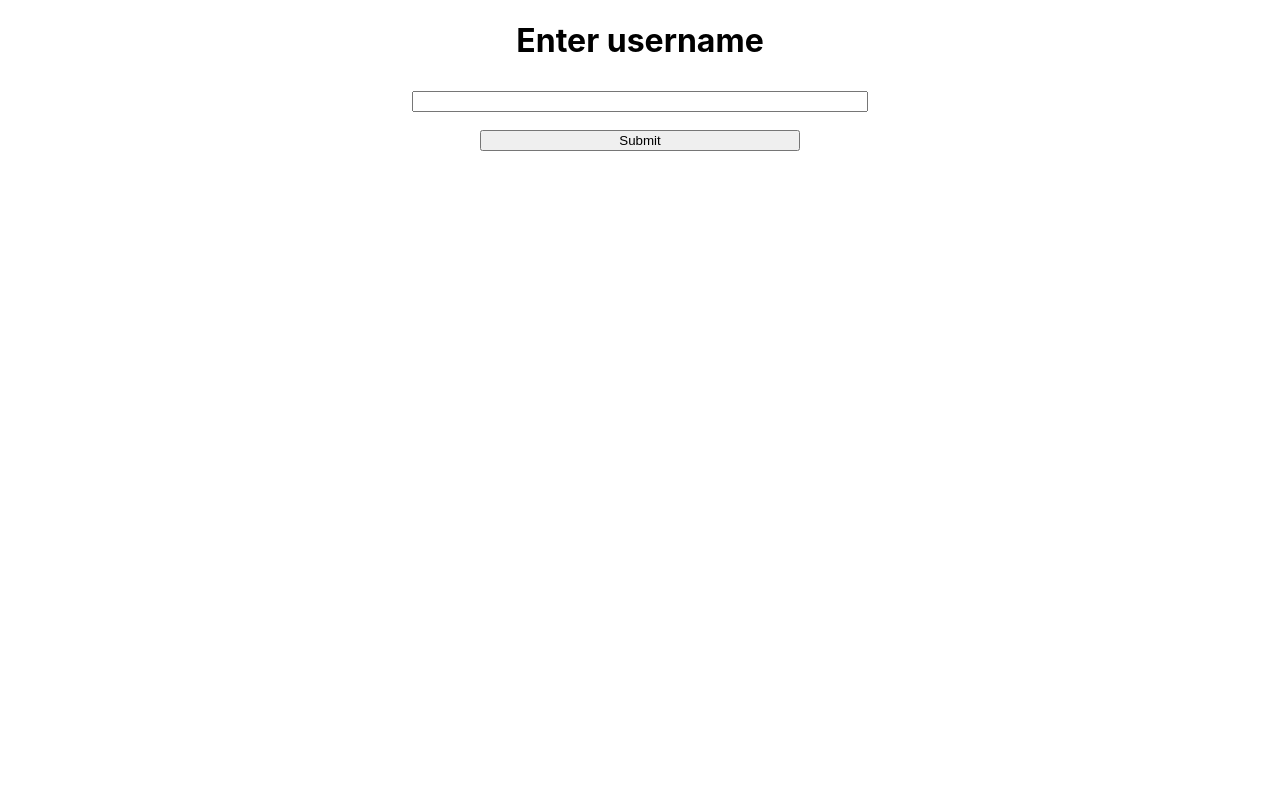
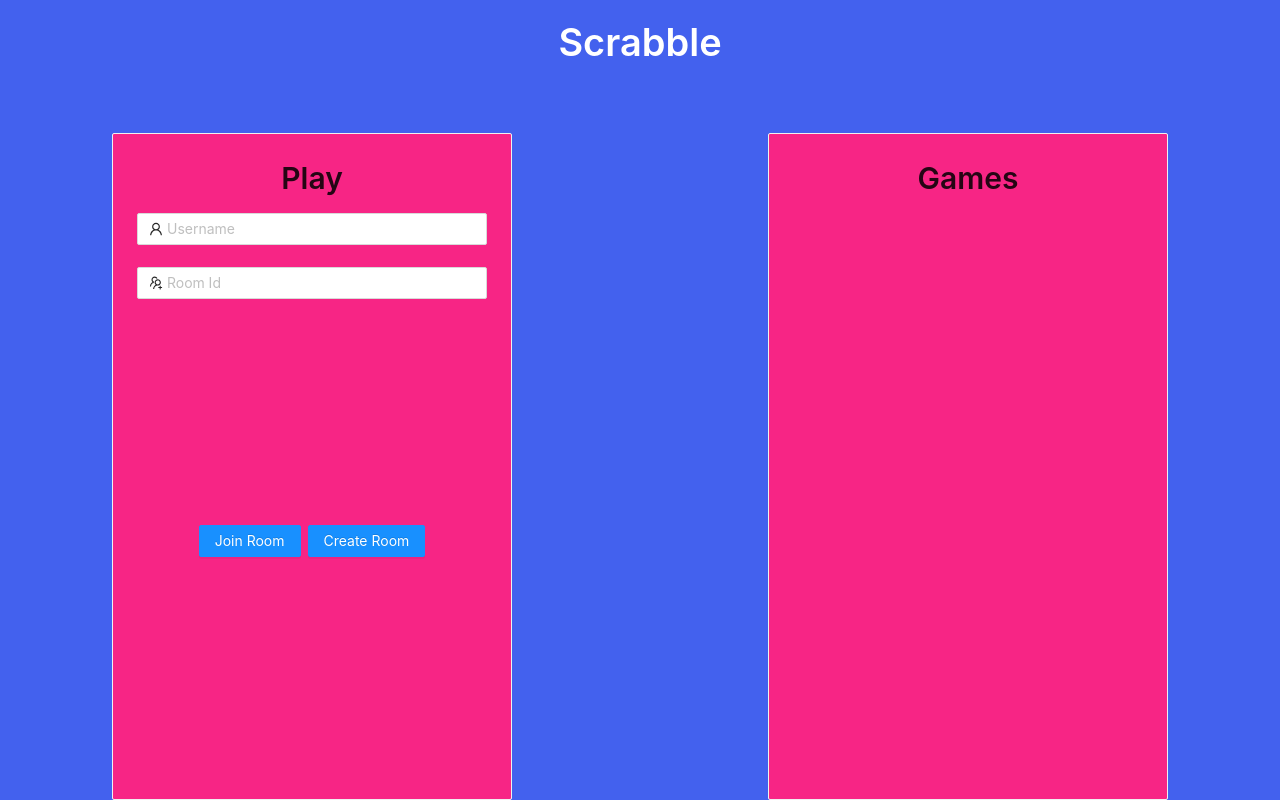
Before and after one commit to cheevu-RS/scrabble, a React (Create React App) app: page /home in a window 1280 px wide. Built offline with nearby package versions, Linux system fonts and the light colour scheme; no server answers.

Commit message:
[Add] Home page

```diff
--- a/package.json
+++ b/package.json
@@ -7,13 +7,15 @@
         "@testing-library/jest-dom": "^4.2.4",
         "@testing-library/react": "^9.3.2",
         "@testing-library/user-event": "^7.1.2",
+        "antd": "^4.9.4",
         "prop-types": "^15.7.2",
         "react": "^16.13.1",
         "react-dom": "^16.13.1",
         "react-redux": "^7.2.0",
         "react-scripts": "3.4.1",
         "redux": "^4.0.5",
-        "socket.io-client": "^2.3.0"
+        "socket.io-client": "^2.3.0",
+        "styled-components": "^5.2.1"
     },
     "devDependencies": {
         "babel-eslint": "^10.1.0",
--- a/src/components/App.jsx
+++ b/src/components/App.jsx
@@ -2,12 +2,11 @@ import React from 'react'
 import { connect } from 'react-redux'
 import io from 'socket.io-client'
 import PropTypes from 'prop-types'
+import Home from './Home'
 import Board from './Board'
 import Slate from './Slate'
 import ScoreBoard from './ScoreBoard'
 import Chatbox from './Chatbox'
-import Room from './Room'
-import Username from './Username'
 import env from '../utils/env'
 import Rules from './Rules'
 import './App.css'
@@ -41,11 +40,8 @@ class App extends React.Component {
         const { userData } = this.props
         const { username, room } = userData
         const { isBoardVisible, isRulesVisible } = this.state
-        if (username === '') {
-            return <Username />
-        }
-        if (room === '') {
-            return <Room socket={this.socket} />
+        if (username === '' || room === '') {
+            return <Home />
         }
         if (isBoardVisible) {
             return (
--- /dev/null
+++ b/src/components/Home.css
@@ -0,0 +1,14 @@
+.title-container-col {
+    height: 15%;
+}
+.body-container-col {
+    height: 85%;
+    padding-top: 1%;
+}
+.card-container {
+    justify-content: space-evenly;
+}
+.title {
+    padding-top: 1.5%;
+    color: white !important;
+}
--- /dev/null
+++ b/src/components/Home.jsx
@@ -0,0 +1,183 @@
+import React from 'react'
+import { connect } from 'react-redux'
+import PropTypes from 'prop-types'
+import { Row, Col, Typography, Card, Input, Button } from 'antd'
+import { UserOutlined, UsergroupAddOutlined } from '@ant-design/icons'
+
+import env from '../utils/env'
+import {
+    setUsername as setUsernameConnect,
+    setRoomname as setRoomnameConnect,
+} from '../redux/actions'
+import './Home.css'
+import 'antd/dist/antd.css'
+
+const mapStateToProps = () => {
+    return {}
+}
+
+const mapDispatchToProps = {
+    setUsername: setUsernameConnect,
+    setRoomname: setRoomnameConnect,
+}
+
+class Home extends React.Component {
+    constructor(props) {
+        super(props)
+        this.state = {
+            username: '',
+            roomId: '',
+            roomError: '',
+        }
+    }
+
+    joinRoom = async () => {
+        this.setState({ roomError: '' })
+        const { username, roomId } = this.state
+        const { setRoomname, setUsername } = this.props
+        const response = await fetch(
+            `${env.API_BASE_URL}:${env.SOCKET_PORT}/room/joinRoom`,
+            {
+                method: 'POST',
+                body: JSON.stringify({ username, roomId }),
+                headers: {
+                    'Content-Type': 'application/json',
+                },
+            }
+        )
+        const res = await response.json()
+        if (res.code === 200) {
+            setUsername(username)
+            setRoomname(roomId)
+        } else {
+            this.setState({ roomError: res.message })
+        }
+    }
+
+    createRoom = async () => {
+        this.setState({ roomError: '' })
+        const { username, roomId } = this.state
+        const { setRoomname, setUsername } = this.props
+        const response = await fetch(
+            `${env.API_BASE_URL}:${env.SOCKET_PORT}/room/createRoom`,
+            {
+                method: 'POST',
+                body: JSON.stringify({ username, roomId }),
+                headers: {
+                    'Content-Type': 'application/json',
+                },
+            }
+        )
+        const res = await response.json()
+        if (res.code === 200) {
+            setUsername(username)
+            setRoomname(roomId)
+        } else {
+            this.setState({ roomError: res.message })
+        }
+    }
+
+    render() {
+        const { username, roomId, roomError } = this.state
+        const { Title, Text } = Typography
+
+        return (
+            <Row
+                type="flex"
+                align="center"
+                justify="center"
+                style={{ background: '#4361EE' }}
+            >
+                <Col span={24} className="title-container-col">
+                    <Title align="center" className="title">
+                        Scrabble
+                    </Title>
+                </Col>
+                <Col span={24} className="body-container-col">
+                    <Row
+                        gutter={{ xs: 8, sm: 16, md: 24, lg: 32, height: 150 }}
+                        justify="space-around"
+                        style={{ overflow: 'hidden' }}
+                    >
+                        <Col>
+                            <Row>
+                                <Card
+                                    align="center"
+                                    style={{
+                                        width: 400,
+                                        background: '#F72585',
+                                    }}
+                                    hoverable
+                                >
+                                    <Title level={2}>Play</Title>
+                                    <Row justify="space-around" align="middle">
+                                        <Col style={{ height: '50%' }} span={24}>
+                                            <Input
+                                                value={username}
+                                                onChange={(e) => {
+                                                    this.setState({
+                                                        username: e.target.value,
+                                                    })
+                                                }}
+                                                placeholder="Username"
+                                                prefix={<UserOutlined />}
+                                            />
+                                            <br />
+                                            <br />
+                                            <Input
+                                                value={roomId}
+                                                onChange={(e) => {
+                                                    this.setState({
+                                                        roomId: e.target.value,
+                                                    })
+                                                }}
+                                                placeholder="Room Id"
+                                                prefix={<UsergroupAddOutlined />}
+                                            />
+                                            <Text>{roomError}</Text>
+                                        </Col>
+                                        <Col
+                                            style={{
+                                                height: '50%',
+                                            }}
+                                            span={24}
+                                        >
+                                            <Button
+                                                style={{ margin: '1%' }}
+                                                type="primary"
+                                                onClick={this.joinRoom}
+                                            >
+                                                Join Room
+                                            </Button>
+                                            <Button
+                                                style={{ margin: '1%' }}
+                                                type="primary"
+                                                onClick={this.createRoom}
+                                            >
+                                                Create Room
+                                            </Button>
+                                        </Col>
+                                    </Row>
+                                </Card>
+                            </Row>
+                        </Col>
+                        <Col>
+                            <Card
+                                align="center"
+                                style={{ width: 400, background: '#F72585' }}
+                                hoverable
+                            >
+                                <Title level={2}>Games</Title>
+                            </Card>
+                        </Col>
+                    </Row>
+                </Col>
+            </Row>
+        )
+    }
+}
+Home.propTypes = {
+    setRoomname: PropTypes.func.isRequired,
+    setUsername: PropTypes.func.isRequired,
+}
+export default connect(mapStateToProps, mapDispatchToProps)(Home)
```
